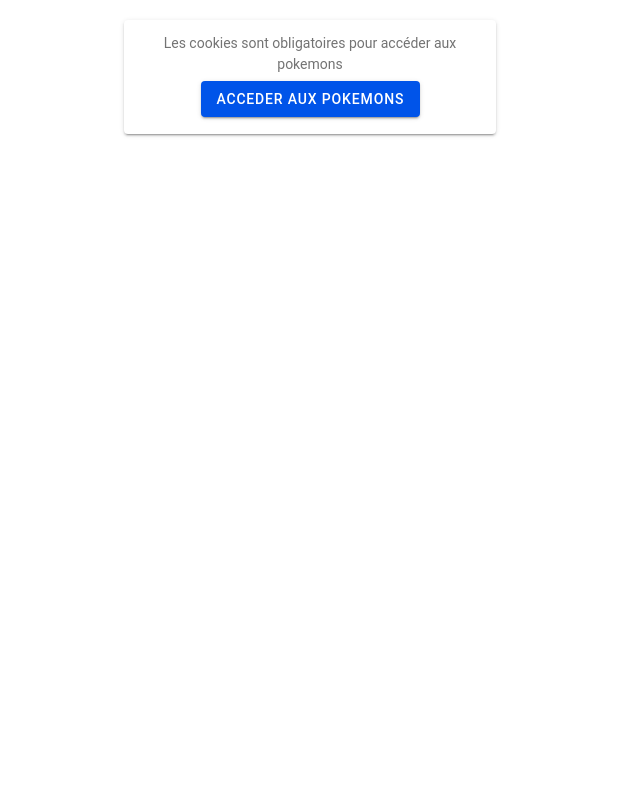
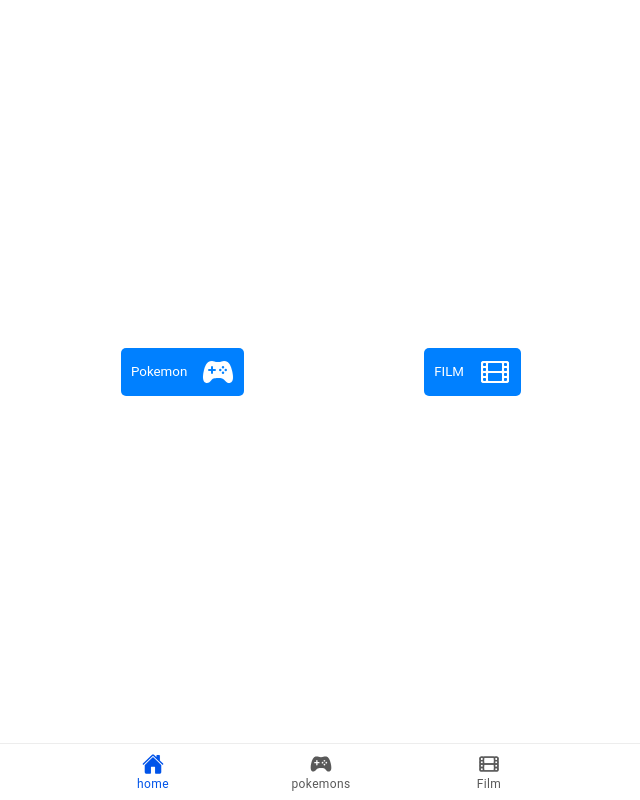
Before and after one commit to SalimKH5/pokemons-movie, a React (Vite) app: page /home in a window 1280 px wide. Shown: the whole page, without its empty margins (319-959 px from the left). Built offline with nearby package versions, Linux system fonts and the light colour scheme; no server answers.

Commit message:
correct merge confilct

```diff
--- a/src/APIROUTE.ts
+++ b/src/APIROUTE.ts
@@ -23,5 +23,6 @@
     serie_detail,
     series,
     MEDIA_MOVIE_URL,
-    collections
+    collections,
+    pokemons
 }
--- a/src/App.tsx
+++ b/src/App.tsx
@@ -1,5 +1,5 @@
 import { Redirect, Route } from 'react-router-dom';
-import { IonApp, IonRouterOutlet, setupIonicReact } from '@ionic/react';
+import { IonApp, IonIcon, IonLabel, IonRouterOutlet, IonTabBar, IonTabButton, IonTabs, setupIonicReact } from '@ionic/react';
 import { IonReactRouter } from '@ionic/react-router';
 import Home from './pages/Home';
 
@@ -40,12 +40,15 @@
 import Pokemons from './pages/pokemons_pages/Pokemons';
 import Favoris from './pages/pokemons_pages/Favories';
 import SinglePokemon from './pages/pokemons_pages/SinglePokemon';
-
+import { home } from 'ionicons/icons';
+import { gameController,filmOutline } from 'ionicons/icons';
 setupIonicReact();
 
 const App: React.FC = () => (
   <IonApp>
+
     <IonReactRouter>
+      <IonTabs>
       <IonRouterOutlet>
           <Route exact path="/home">
             <Home />
@@ -66,7 +69,7 @@
             <MovieDetail />
           </Route>
           <Route exact path="/">
-          <Redirect to="/pokemons" />
+            <Home />
           </Route>
           <Route exact path="/pokemons">
             <Pokemons />
@@ -78,6 +81,24 @@
             <Favoris />
           </Route>
         </IonRouterOutlet>
+
+        <IonTabBar slot="bottom">
+          <IonTabButton tab="home" href="/home">
+            <IonIcon icon={home} />
+            <IonLabel>home</IonLabel>
+          </IonTabButton>
+          <IonTabButton tab="pokemons" href="/pokemons">
+            <IonIcon icon={gameController} />
+            <IonLabel>pokemons</IonLabel>
+          </IonTabButton>
+          <IonTabButton tab="movies" href="/movies">
+            <IonIcon icon={filmOutline} />
+            <IonLabel>Film</IonLabel>
+          </IonTabButton>
+
+
+        </IonTabBar>
+      </IonTabs>
     </IonReactRouter>
   </IonApp>
 );
--- /dev/null
+++ b/src/components/Pokemon.tsx
@@ -0,0 +1,25 @@
+import { IonCard, IonCardContent, IonCardHeader, IonCardSubtitle, IonCardTitle, IonCol, useIonRouter } from '@ionic/react'
+import React from 'react'
+
+
+const Pokemon: React.FC <Pokemon>=(pokemon) => {
+    const router =useIonRouter();
+    return (
+        <IonCol size="12" sizeMd="4" sizeLg="3" key={pokemon.pokedex_id} >
+            <IonCard className="card" onClick={() => { router.push('/pokemons/' + pokemon.pokedex_id) }}>
+                <img src={pokemon.sprites.regular?  pokemon.sprites.regular : "https://ionicframework.com/docs/img/demos/card-media.png"} alt={pokemon.name.fr} />
+                <IonCardHeader>
+                    <IonCardTitle>{pokemon.name.fr}</IonCardTitle>
+                    <IonCardSubtitle color='secondary'>{pokemon.category}</IonCardSubtitle>
+                </IonCardHeader>
+                <IonCardContent>
+                    <p><strong>Types:</strong> <span style={{ color: 'bleu' }}>{pokemon.types && pokemon.types.map(type => type.name).join(', ')}</span></p>
+                    <p><strong>Taille:</strong> {pokemon.height}</p>
+                    <p><strong>Poids:</strong> {pokemon.weight}</p>
+                </IonCardContent>
+            </IonCard>
+        </IonCol>
+    )
+}
+
+export default Pokemon
--- a/src/pages/Home.tsx
+++ b/src/pages/Home.tsx
@@ -2,6 +2,8 @@
 import ExploreContainer from '../components/ExploreContainer';
 import './Home.css';
 import APIROUTE from '../APIROUTE';
+import { IonIcon } from '@ionic/react';
+import { gameController,filmOutline } from 'ionicons/icons';
 
 const Home: React.FC = () => {
 
@@ -9,22 +11,20 @@
     <IonPage>
 
       <IonContent fullscreen className='center-content'>
-        <IonGrid>
-          <IonRow>
-            <IonCol></IonCol>
-            <IonCol>
-            <IonCard className='card'>
-              <IonCardContent>
-                <p>Les cookies sont obligatoires pour accéder aux pokemons</p>
-                <IonButton id="present-alert">Acceder aux pokemons</IonButton>
+        <div style={{ width: "100%", height: "100%", display: "flex", justifyContent: "center", alignItems: "center" }}>
+          <div style={{ width: "100%", maxWidth: "400px", display: "flex", justifyContent: "space-between" }} >
+            <button style={{display: "flex",gap:"15px",padding:"8px 10px",background:"#0080ff",color:"White", justifyContent: "center", alignItems: "center",borderRadius:"5px"}} >Pokemon <IonIcon icon={gameController} size="large"></IonIcon></button>
+            <button style={{display: "flex",gap:"15px",padding:"8px 10px",background:"#0080ff",color:"White", justifyContent: "center", alignItems: "center",borderRadius:"5px"}}>FILM <IonIcon icon={filmOutline } size="large"></IonIcon></button>
 
-              </IonCardContent>
-            </IonCard>
-            </IonCol>
-            <IonCol></IonCol>
-          </IonRow>
-        </IonGrid>
-      {/* <IonAlert
+          </div>
+        </div>
+      </IonContent>
+    </IonPage>
+  );
+};
+
+export default Home;
+{/* <IonAlert
         isOpen={showAlert}
         header="Cookies!"
         trigger="present-alert"
@@ -39,9 +39,3 @@
         ]}
         // onDidDismiss={({ detail }) => console.log(`Dismissed with role: ${detail.role}`)}
       ></IonAlert> */}
-      </IonContent>
-    </IonPage>
-  );
-};
-
-export default Home;
--- a/src/pages/pokemons_pages/Pokemons.tsx
+++ b/src/pages/pokemons_pages/Pokemons.tsx
@@ -1,24 +1,27 @@
-import { IonAvatar, IonButton, IonCard, IonCardContent, IonCardHeader, IonCardSubtitle, IonCardTitle, IonCol, IonContent, IonGrid, IonHeader, IonInput, IonItem, IonLabel, IonList, IonPage, IonRow, IonSelect, IonSelectOption, IonTitle, IonToolbar, SelectChangeEventDetail, useIonRouter, useIonViewWillEnter } from '@ionic/react';
+import { IonAvatar, IonButton, IonCard, IonCardContent, IonCardHeader, IonCardSubtitle, IonCardTitle, IonCol, IonContent, IonGrid, IonHeader, IonInput, IonItem, IonLabel, IonList, IonPage, IonRow, IonSelect, IonSelectOption, IonSpinner, IonTitle, IonToolbar, SelectChangeEventDetail, useIonRouter, useIonViewWillEnter } from '@ionic/react';
 import React, { useEffect, useState } from 'react';
-import Pokemon from '../../../Types/Pokemon';
 import APIROUTE from '../../APIROUTE';
 import { IonSelectCustomEvent } from '@ionic/core';
 import './style.css'
+import Pokemon from '../../components/Pokemon';
+import MovieSekeleton from '../../components/MovieSekeleton';
 
 const Pokemons = () => {
     const [pokemons, setPokemons] = useState<Pokemon[]>([])
     const [search, setSearch] = useState('');
     const router = useIonRouter();
-
+    const [loading, setLoading] = useState<boolean>(false);
     const [filteredPokemons, setFilteredPokemons] = useState<any>(null);
     const [selectedFilter, setSelectedFilter] = useState('All');
 
 
 
 
-    useIonViewWillEnter(()=>{
+    useIonViewWillEnter(() => {
         try {
+
             const getData = async () => {
+                setLoading(true);
                 const response = await fetch(APIROUTE.pokemons, {
                     method: "GET",
                     headers: {
@@ -32,12 +35,16 @@
                 console.log(pokemons);
 
             };
+            setTimeout(() => {
+                getData();
+            }, 100);
 
-            getData();
 
         } catch (error) {
             console.log(error, "problèmes de récupérations des données");
 
+        } finally {
+            setLoading(false);
         }
     });
     // Combiner recherche et filtre
@@ -63,7 +70,7 @@
         setSelectedFilter(type);
     };
 
-return(
+    return (
         <>
             <IonPage>
                 <IonHeader>
@@ -167,32 +174,24 @@
 
 
                     <IonCard>
-                <IonCardContent  style={{ cursor: 'pointer' }}>
-
+                        <IonCardContent style={{ cursor: 'pointer' }}>
+                            {loading ?
+                                <div style={{ width: "100%",height:"100%", display: "flex", alignItems: "center", justifyContent: "center" }}>
+                                    <IonSpinner></IonSpinner>
+                                </div>
+                                :
                                 <IonRow>
                                     {filteredPokemons && filteredPokemons.length > 0 ? (
                                         filteredPokemons.map((pokemon: Pokemon, index: number) => (
-                    <IonCol size="12" sizeMd="4" sizeLg="3" key={index} >
-                    <IonCard className="card" onClick={()=>{ router.push('/pokemons/'+pokemon.pokedex_id) }}>
-
-                        <img src={pokemon.sprites.regular} alt={pokemon.name.fr} />
-
-                        <IonCardHeader>
-                        <IonCardTitle>{pokemon.name.fr}</IonCardTitle>
-                        <IonCardSubtitle color='secondary'>{pokemon.category}</IonCardSubtitle>
-                        </IonCardHeader>
-                        <IonCardContent>
-                            <p><strong>Types:</strong> <span style={{color:'bleu'}}>{pokemon.types && pokemon.types.map(type => type.name).join(', ')}</span></p>
-                            <p><strong>Taille:</strong> {pokemon.height}</p>
-                            <p><strong>Poids:</strong> {pokemon.weight}</p>
-                        </IonCardContent>
-                    </IonCard>
-                    </IonCol>
+                                            <Pokemon {...pokemon} />
                                         ))
                                     ) : (
                                         <p>No Pokémon found.</p>
                                     )}
                                 </IonRow>
+                            }
+
+
 
                         </IonCardContent>
                     </IonCard>
--- a/src/pages/pokemons_pages/SinglePokemon.tsx
+++ b/src/pages/pokemons_pages/SinglePokemon.tsx
@@ -12,7 +12,7 @@
     favoris: string[]
 }
 
-const Detail: React.FC = () => {
+const SinglePokemon: React.FC = () => {
     const { id } = useParams<{ id: string }>();
     const [pokemon, setPokemon] = useState<Pokemon>();
     const [activateButtonPre, setActivateButtonPre] = useState(false);
@@ -243,4 +243,4 @@
     );
 };
 
-export default Detail
+export default SinglePokemon
```
Also changed, not shown: src/Types/type.d.ts (+70 -0 lines). Lines whose indentation alone changed are shown as unchanged.
